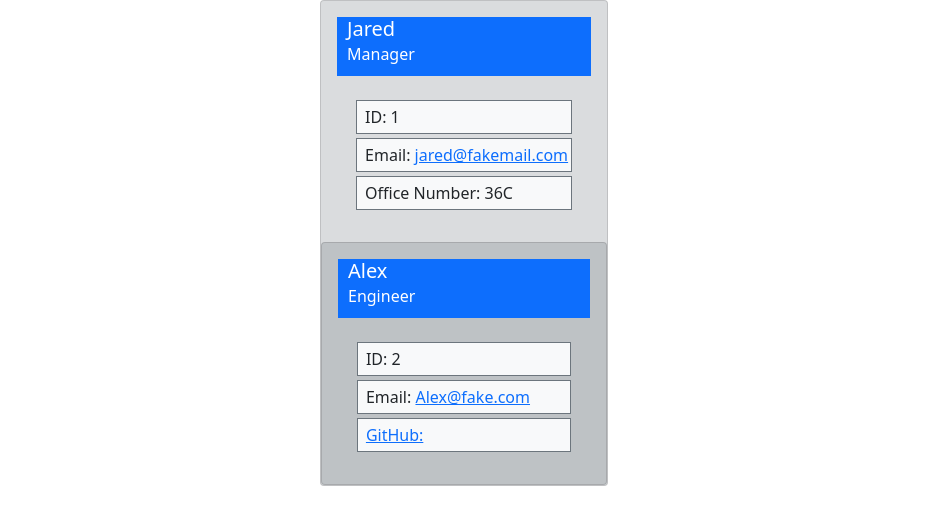
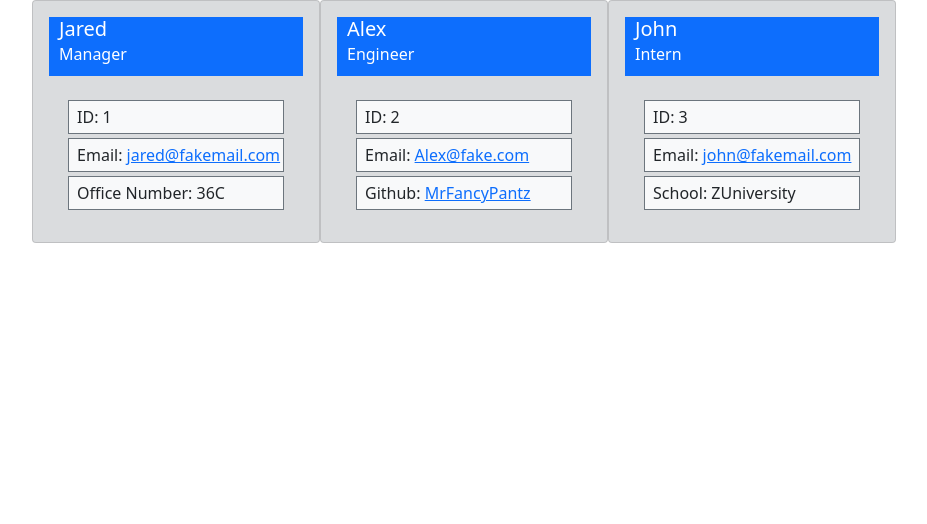
Before and after one commit to Tschram93/team-builder, a website: page temp/sandbox.html in a window 1280 px wide. Shown: the whole page, without its empty margins (176-1103 px from the left). Drawn offline with nearby package versions, Linux system fonts and the light colour scheme.

Commit message:
html template for Intern in progress; needs nested literals

```diff
--- a/temp/sandbox.html
+++ b/temp/sandbox.html
@@ -39,8 +39,9 @@
                         </ul>
                     </div>
                 </div>
+            </div>
 
-                <div class="d-flex justify-content-center flex-wrap">
+
             <div class="card bg-secondary bg-opacity-25" style="width: 18rem;" id="cards">
                 <div class="card-body">
                     <section class="bg-primary text-white pb-1">
@@ -51,11 +52,27 @@
                         <li class="bg-light border border-secondary mb-1">ID: 2</li>
                         <li class="bg-light border border-secondary mb-1">Email: <a
                                 href="mailto: Alex@fake.com">Alex@fake.com</a></li>
-                                <li class="bg-light border border-secondary"><a
-                                        href='https://github.com/null/'>GitHub:</a>
+                        <li class="bg-light border border-secondary">Github: <a
+                                href='https://github.com/null/'>MrFancyPantz</a>
                         </li>
                     </ul>
                 </div>
+            </div>
+
+
+            <div class="card bg-secondary bg-opacity-25" style="width: 18rem;" id="cards">
+                <div class="card-body">
+                    <section class="bg-primary text-white pb-1">
+                        <h5 class="card-title">John</h5>
+                        <h6 class="card-subtitle mb-2">Intern</h6>
+                    </section>
+                    <ul class="list-unstyled lh-lg mt-4 d-flex flex-wrap justify-content-center">
+                        <li class="bg-light border border-secondary mb-1">ID: 3</li>
+                        <li class="bg-light border border-secondary mb-1">Email: <a
+                                href="mailto: john@fakemail.com">john@fakemail.com</a></li>
+                        <li class="bg-light border border-secondary">School: <span class="school">ZUniversity</span>
+                        </li>
+                    </ul>
                 </div>
             </div>
 
```
Also changed, not shown: src/generate..js (+42 -35 lines), dist/index.html. Lines whose indentation alone changed are shown as unchanged.
